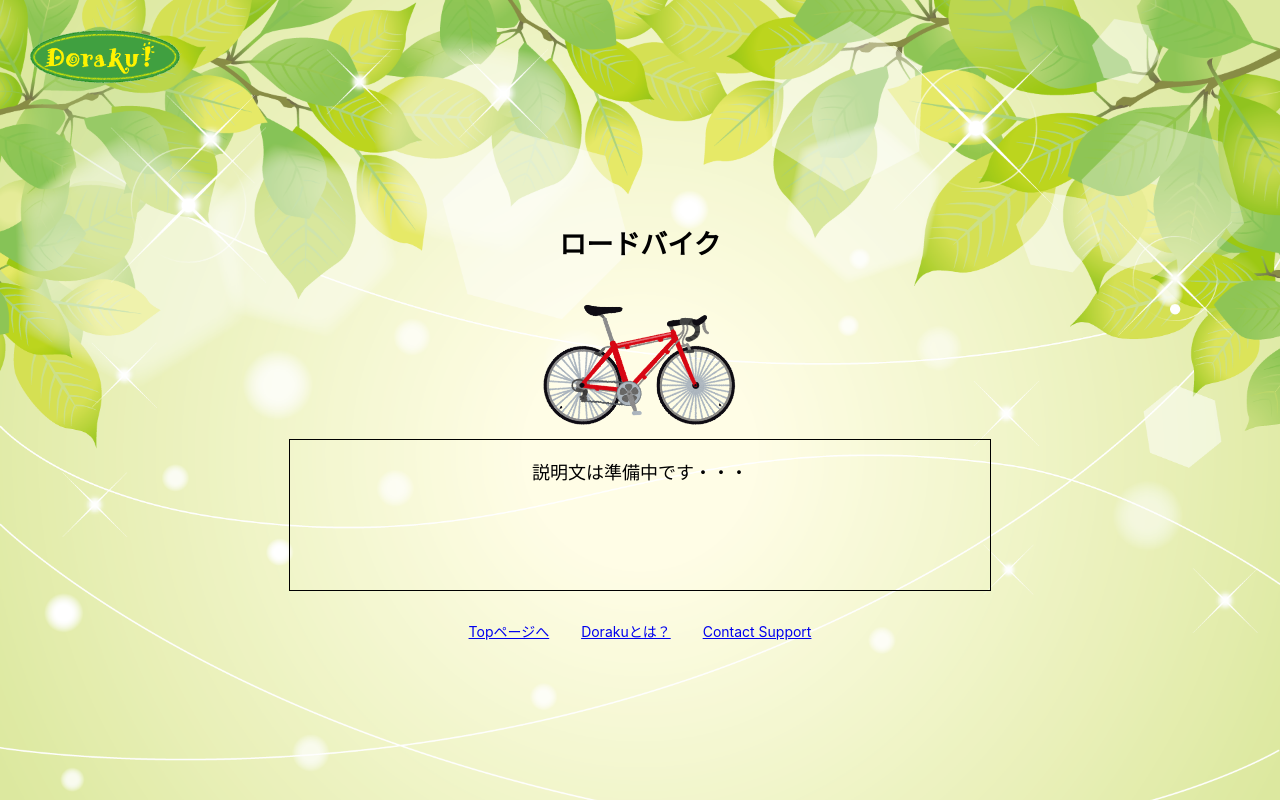
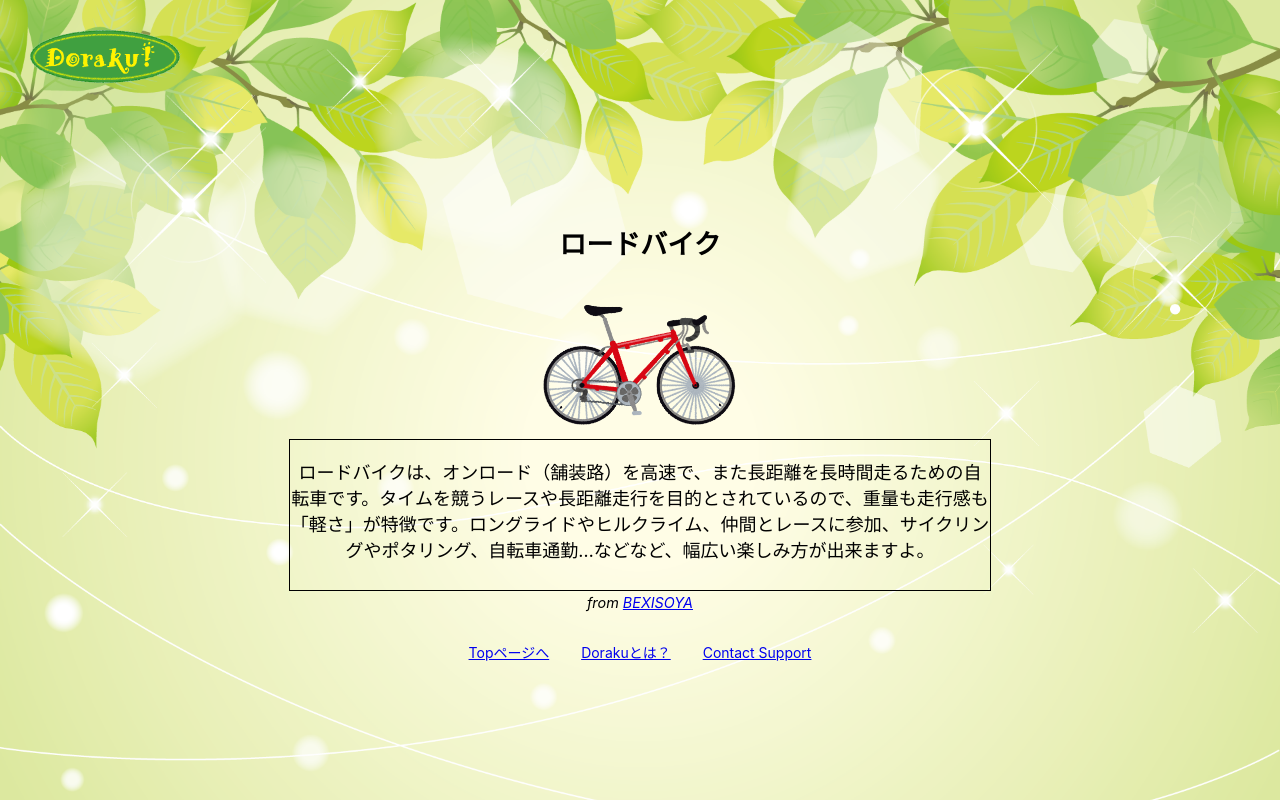
Before and after one commit to sh-miyoshi/doraku, a Nuxt app in the folder frontend/doraku/: page /hobby/details/17 in a window 1280 px wide. Built offline with nearby package versions, Linux system fonts and the light colour scheme.

Commit message:
update bike info

```diff
--- a/frontend/doraku/pages/hobby/details/17.vue
+++ b/frontend/doraku/pages/hobby/details/17.vue
@@ -7,8 +7,14 @@
     <h2>{{ hobbyName }}</h2>
     <img :src="image" alt="hobby" height="150" weight="150" />
     <div class="detail">
-      <p>説明文は準備中です・・・</p>
+      <p>
+        ロードバイクは、オンロード（舗装路）を高速で、また長距離を長時間走るための自転車です。タイムを競うレースや長距離走行を目的とされているので、重量も走行感も「軽さ」が特徴です。ロングライドやヒルクライム、仲間とレースに参加、サイクリングやポタリング、自転車通勤…などなど、幅広い楽しみ方が出来ますよ。
+      </p>
     </div>
+    <span class="where">
+      from
+      <a href="http://www.bex-isoya.com/?page_id=3391">BEXISOYA</a>
+    </span>
   </div>
 </template>
 
```
